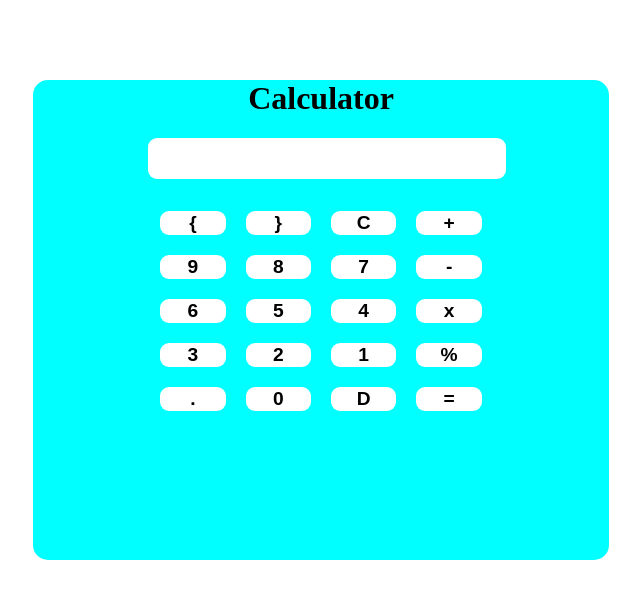
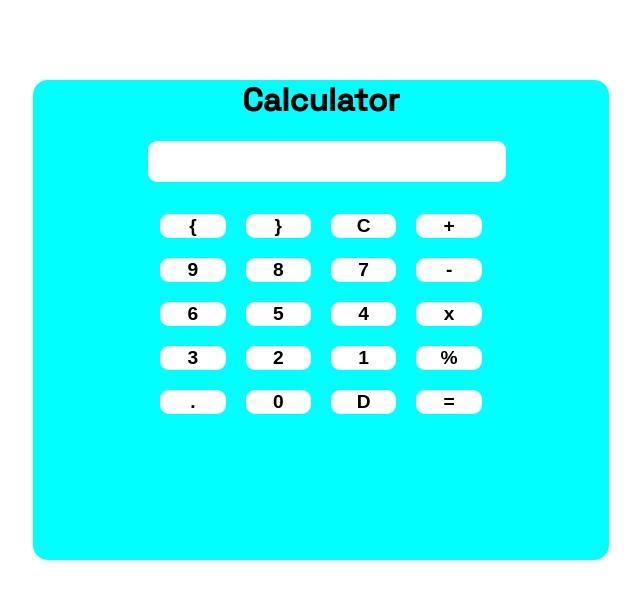
Before and after one commit to Rahul-1904/calculator-app, a PHP site: page / in a window 1280 px wide. Shown: the top 599 px of the page, without its empty margins (319-959 px from the left). Run offline with PHP 8.4, Linux system fonts and the light colour scheme.

Commit message:
Update styles.css

```diff
--- a/styles.css
+++ b/styles.css
@@ -1,6 +1,8 @@
+@import url('https://fonts.googleapis.com/css2?family=Space+Grotesk:wght@500&display=swap');
 body{
     margin: 0;
     padding: 0;
+    font-family: 'Space Grotesk', sans-serif;
 }
 .container{
     width: 45vw;
```
